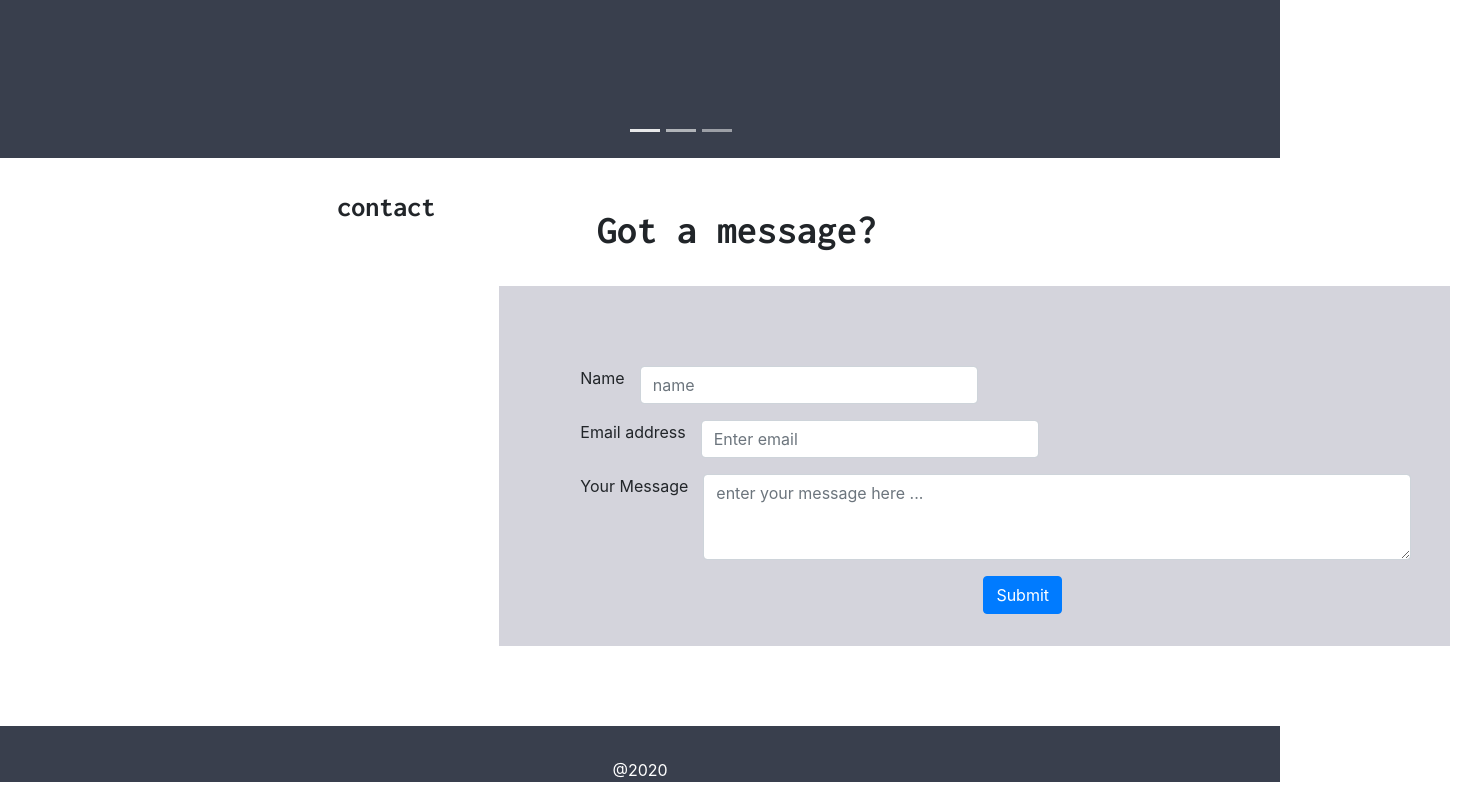
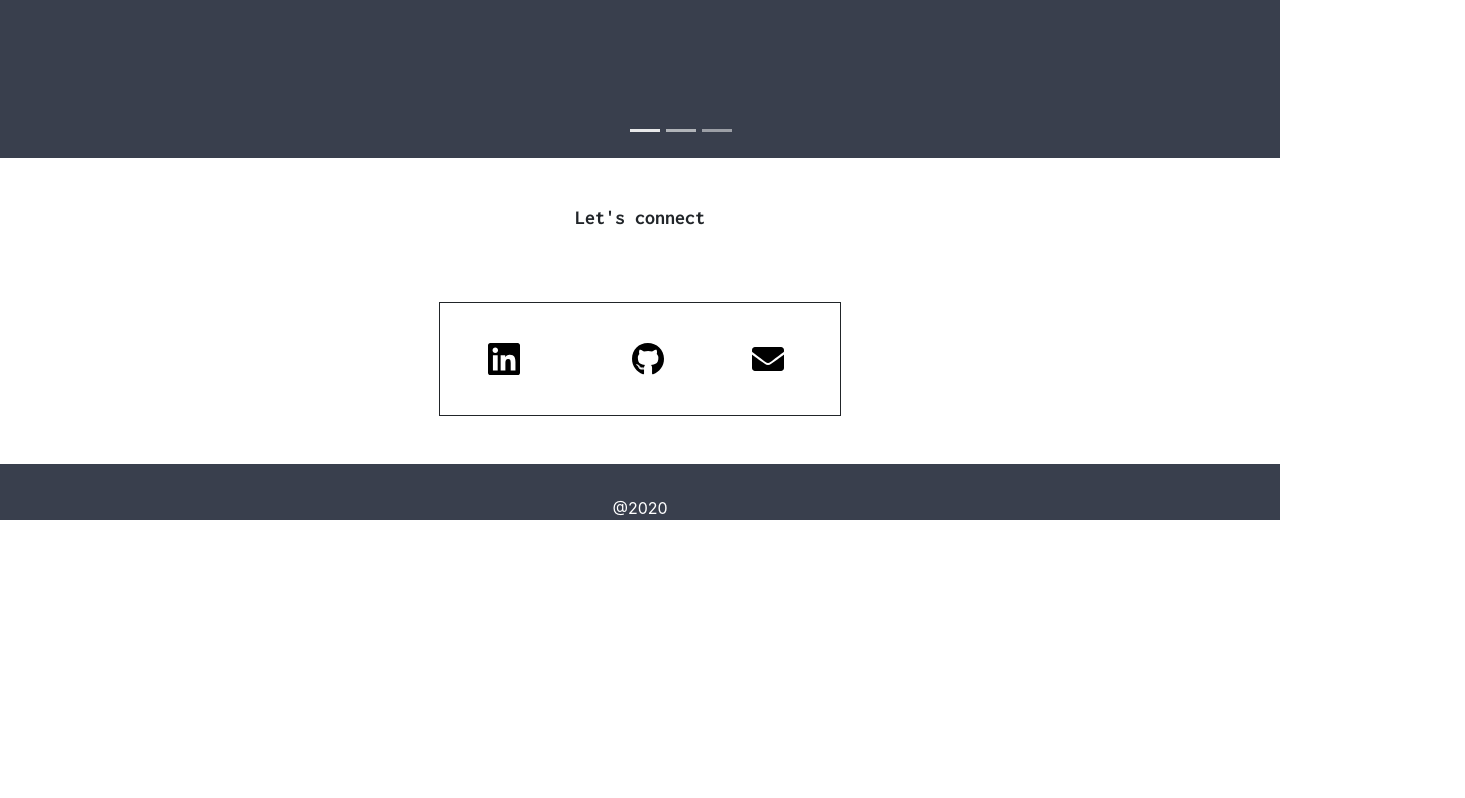
Before and after one commit to Emnetdegafe/personal-site, a React (Create React App) app: page / in a window 1280 px wide. Shown: the part 1224-2022 px from the top of the page, 1465 px wide, since content can reach past the window. After the commit the page ends 1760 px from the top, so only its background shows below. Built offline with nearby package versions, Linux system fonts and the light colour scheme.

Commit message:
added event, click handler functions

```diff
--- a/src/components/Contact/index.js
+++ b/src/components/Contact/index.js
@@ -1,24 +1,71 @@
-import React from "react";
+import React, { useState } from "react";
 import { Form, Button, Col, Row } from "react-bootstrap";
 import "./contact.scss";
+import { FaLinkedin, FaGithub, FaEnvelope } from "react-icons/fa";
+
 export default function Contact() {
+  const [name, setName] = useState("");
+  const [email, setEmail] = useState("");
+  const [message, setMessage] = useState("");
+
+  function handleSubmit(event) {
+    event.preventDefault();
+    setName("");
+    setEmail("");
+    setMessage("");
+  }
+
   return (
-    <div className='contact-wrap'>
-      <h3>contact</h3>
-      <div className="wrap">
-      <h1>Got a message?</h1>
+    <div className="contact-wrap">
+      {/* <h3>contact</h3> */}
+      <div className='icons-container'>
+        <h5>Let's connect</h5>
+        <div className="icons-wrap">
+          <a
+            className="link"
+            href="https://www.linkedin.com/in/emnetassefadegafe/"
+          >
+            <FaLinkedin className="linkedin" />
+          </a>
+
+          <a className="link" href="//github.com/Emnetdegafe">
+            <FaGithub className="github" />
+          </a>
+
+          <a
+            className="link"
+            href="mailto:emnetdegafe@gmail.com?subject=Mail from our site"
+          >
+            <FaEnvelope className="email" />
+          </a>
+        </div>
+      </div>
+      {/* <div className="wrap">
+        <h1>Got a message?</h1>
         <Form>
           <Form.Group as={Row}>
             <Form.Label>Name</Form.Label>
             <Col sm={5}>
-              <Form.Control type="text" placeholder="name" />
+              <Form.Control
+                type="text"
+                placeholder="name"
+                required
+                onChange={(e) => setName(e.target.value)}
+                value={name}
+              />
             </Col>
           </Form.Group>
 
           <Form.Group as={Row} controlId="formBasicEmail">
             <Form.Label>Email address</Form.Label>
             <Col sm={5}>
-              <Form.Control type="email" placeholder="Enter email" />
+              <Form.Control
+                type="email"
+                placeholder="Enter email"
+                required
+                onChange={(e) => setEmail(e.target.value)}
+                value={email}
+              />
             </Col>
           </Form.Group>
 
@@ -29,15 +76,22 @@ export default function Contact() {
                 as="textarea"
                 rows="3"
                 placeholder="enter your message here ..."
+                onChange={(e) => setMessage(e.target.value)}
+                value={message}
               />
             </Col>
           </Form.Group>
 
-          <Button style={{alignItems:'center'}}variant="primary" type="submit">
+          <Button
+            style={{ alignItems: "center" }}
+            variant="primary"
+            type="submit"
+            onClick={handleSubmit}
+          >
             Submit
           </Button>
         </Form>
-      </div>
+      </div> */}
     </div>
   );
 }
```
